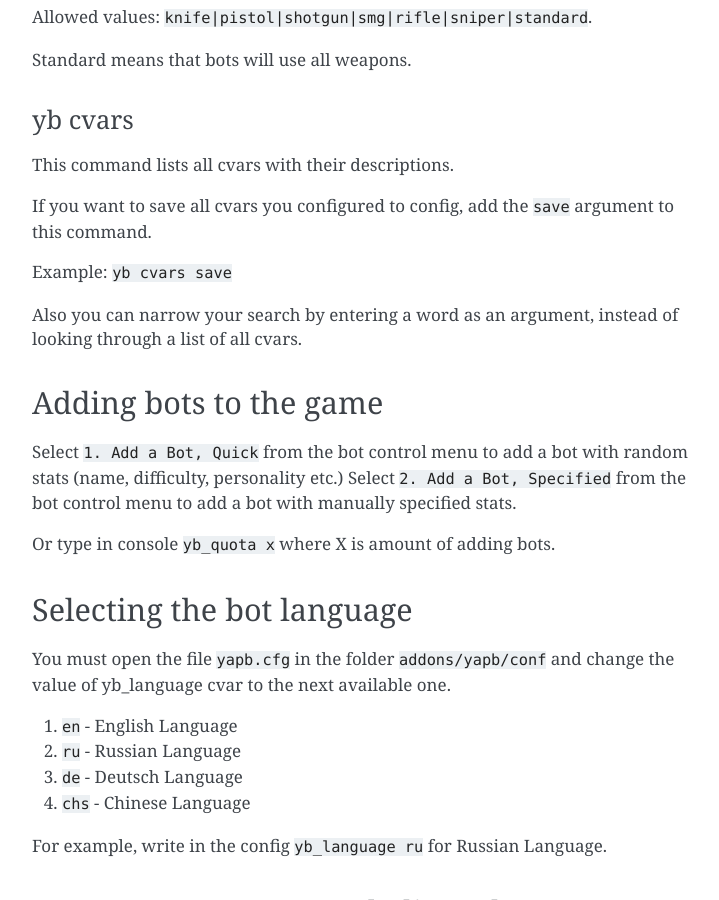
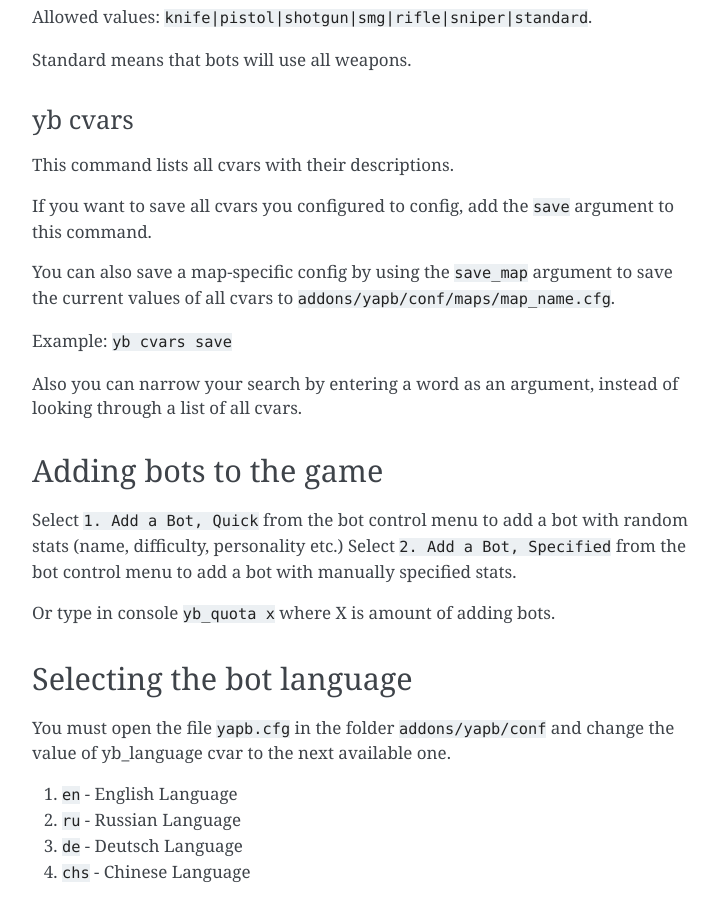
Before and after one commit to yapb/docs, a Sphinx documentation site: the page built from docs/botusage.rst, in a window 1280 px wide and 900 px high, scrolled down 9469 px. Shown: the whole window, without its empty margins (388-1107 px from the left). Built offline with Sphinx 7.4.7, drawn with Linux system fonts in a browser that asks for light colours.

Commit message:
add: save_map argument info for cvars command

```diff
--- a/docs/botusage.rst
+++ b/docs/botusage.rst
@@ -285,6 +285,8 @@ This command lists all cvars with their descriptions.
 
 If you want to save all cvars you configured to config, add the ``save`` argument to this command.
 
+You can also save a map-specific config by using the ``save_map`` argument to save the current values of all cvars to ``addons/yapb/conf/maps/map_name.cfg``.
+
 Example: ``yb cvars save``
 
 Also you can narrow your search by entering a word as an argument, instead of looking through a list of all cvars.
```
